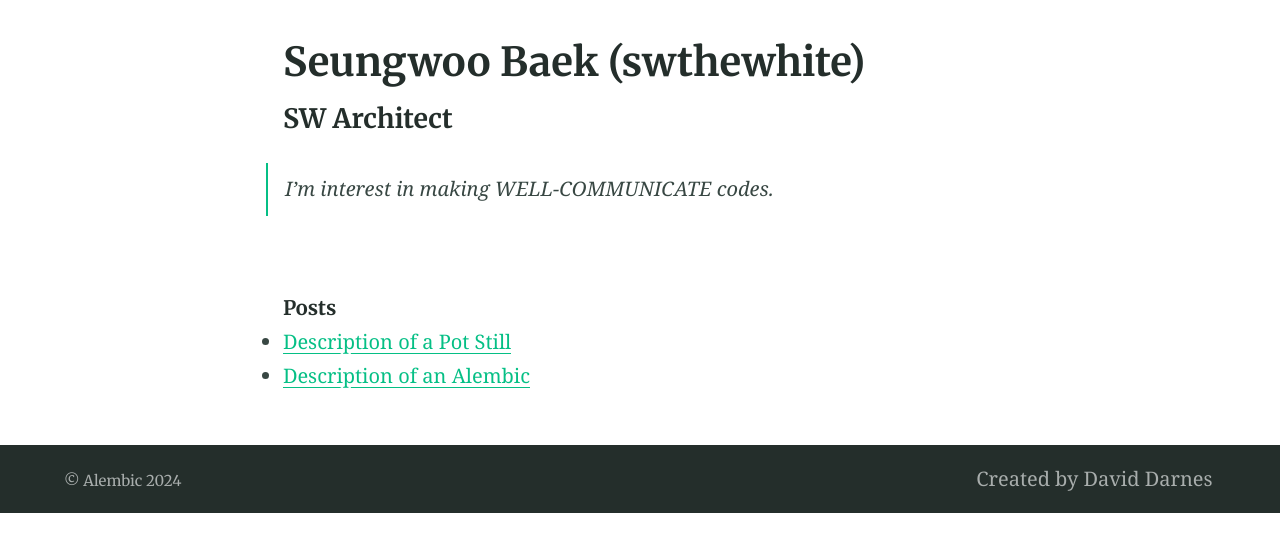
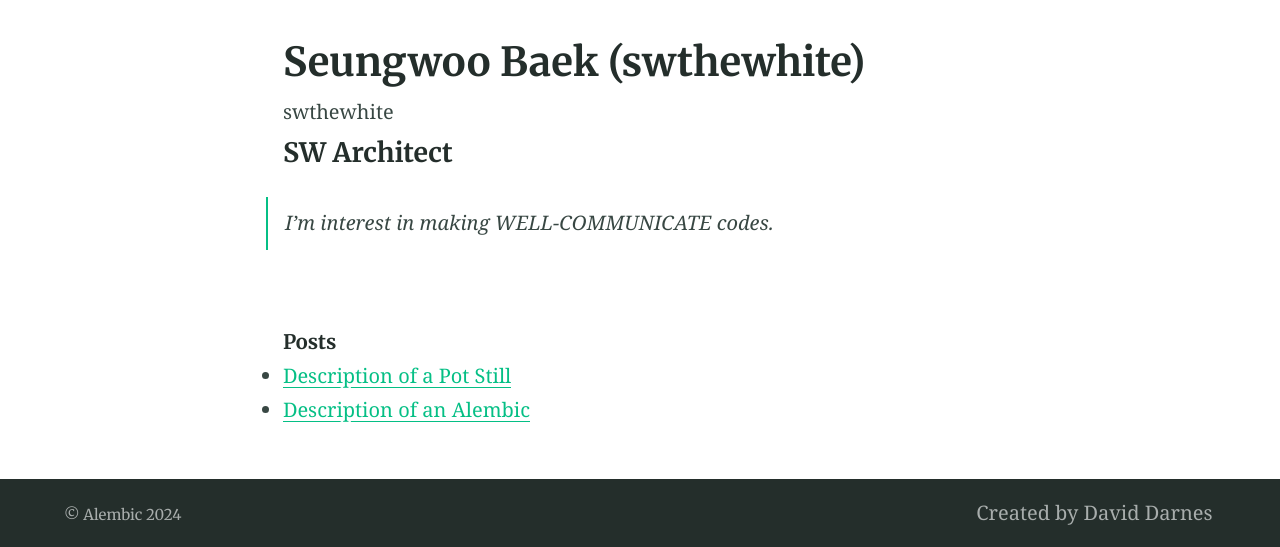
Before and after one commit to swthewhite-lab/swthewhite-lab.github.io, a Jekyll site: the page built from _authors/swthewhite.md, in a window 1280 px wide. Shown: the part 408-955 px from the top of the page. Built offline with Jekyll 4.4.1, drawn with Linux system fonts in a browser that asks for light colours; before the commit the page ends 921 px from its top, so only the background shows below that.

Commit message:
Update author.html

```diff
--- a/_layouts/author.html
+++ b/_layouts/author.html
@@ -9,6 +9,7 @@ layout: default
   <article class="article  article--post  content  typeset">
 
     <h1>{{ page.name }} ({{ page.username }})</h1>
+    {{ page.username }}
     <h4>{{ page.position }}</h4>
     <p>
       {{ content }}
```
